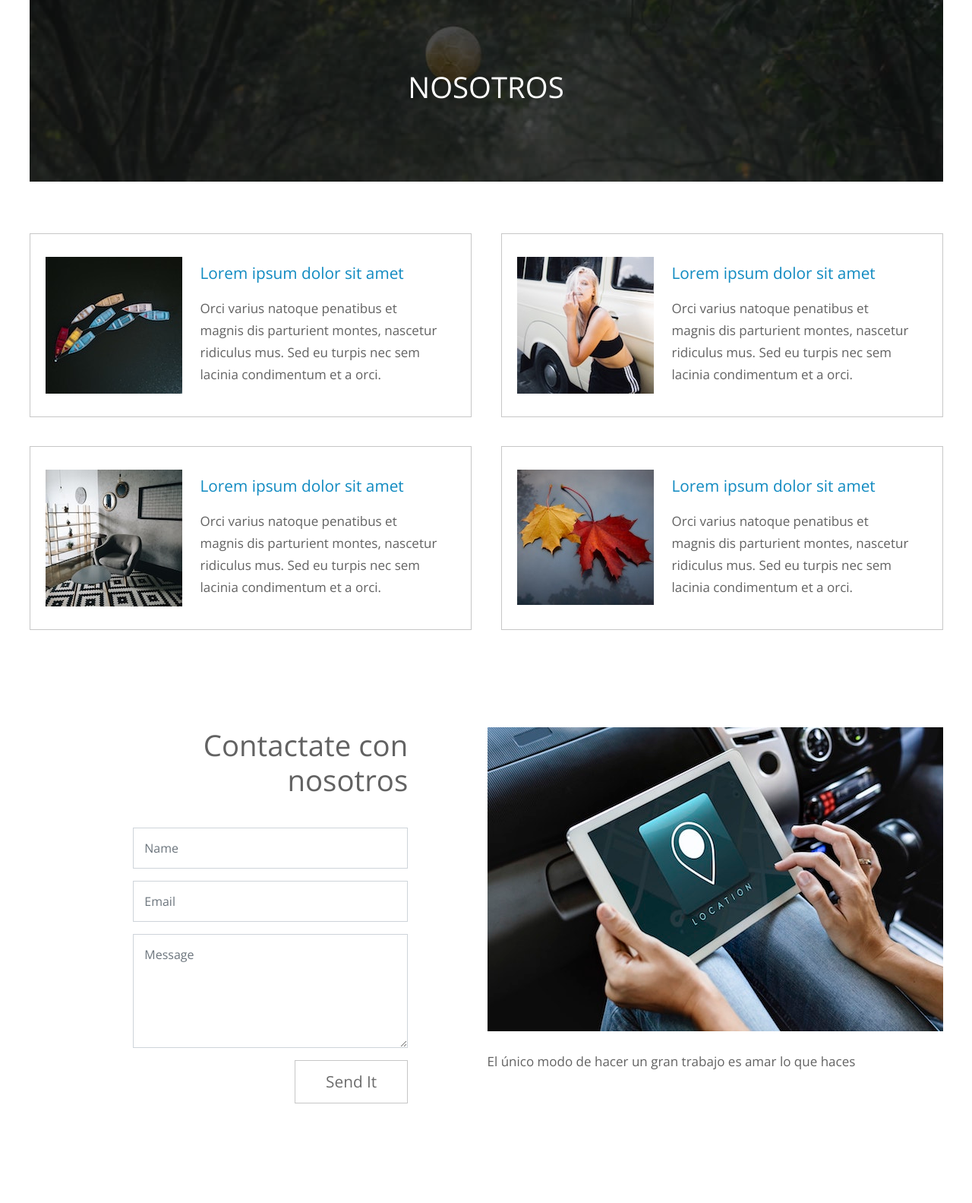
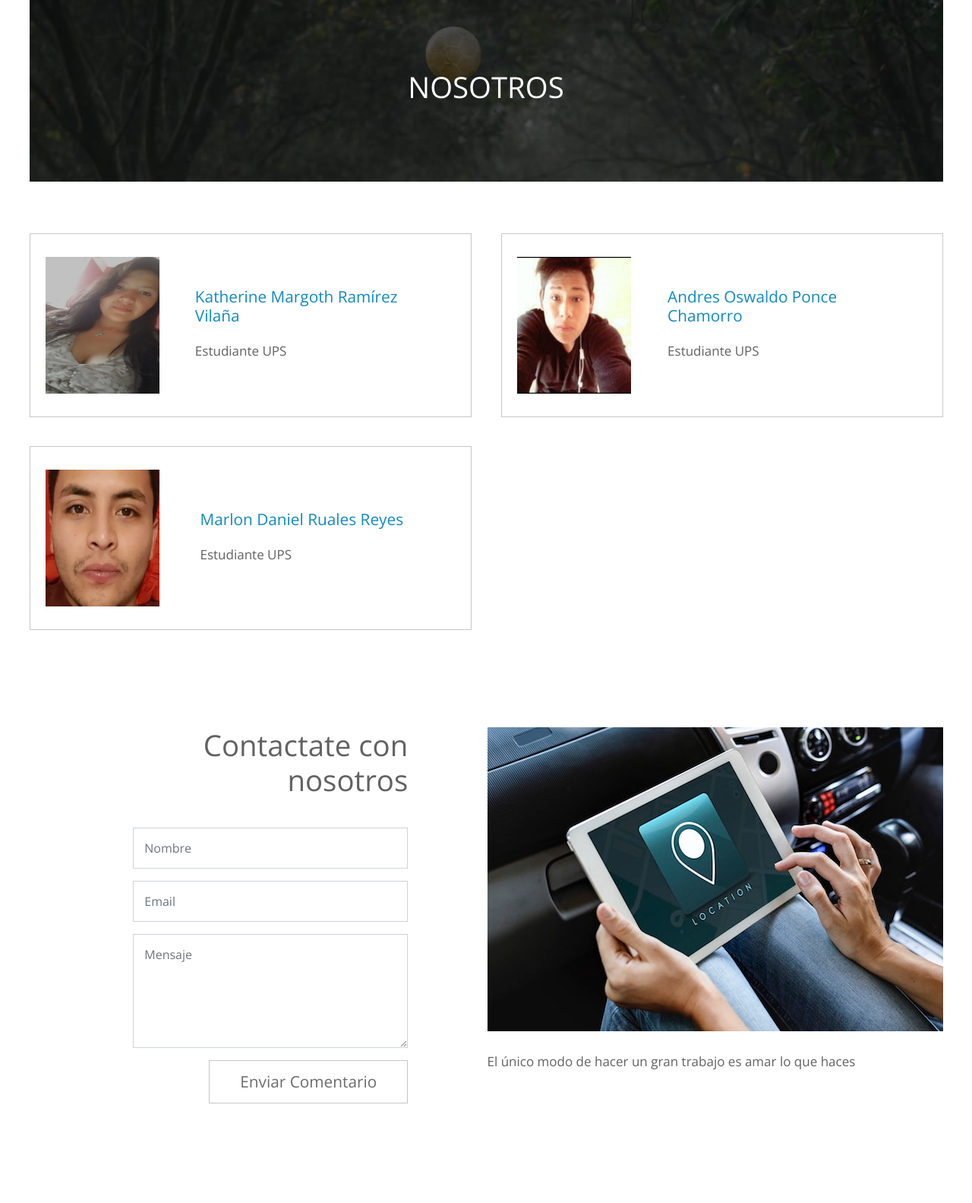
Before and after one commit to JulioSarauz/SimilitudCodigos, a Flask app: page / in a window 1280 px wide. Shown: the part 2131-3714 px from the top of the page at 76% size. Run offline with Flask 2, Linux system fonts and the light colour scheme; some libraries are stand-ins or nearby versions.

Commit message:
contacto y nosotros

```diff
--- a/template/index.html
+++ b/template/index.html
@@ -351,14 +351,12 @@
         <div class="col-lg-6">
           <div class="tm-activity-block">
             <div class="tm-activity-img-container">
-              <img src="/static/img/img-01.jpg" alt="Image" class="tm-activity-img" />
+              <img src="/static/img/img-02.JPEG" width="150px" height="100%" alt="Image" class="tm-activity-img" />
             </div>
             <div class="tm-activity-block-text">
-              <h3 class="tm-text-blue">Lorem ipsum dolor sit amet</h3>
+              <h3 class="tm-text-blue">Katherine Margoth Ramírez Vilaña</h3>
               <p>
-                Orci varius natoque penatibus et magnis dis parturient montes,
-                nascetur ridiculus mus. Sed eu turpis nec sem lacinia
-                condimentum et a orci.
+                Estudiante UPS
               </p>
             </div>
           </div>
@@ -366,14 +364,12 @@
         <div class="col-lg-6">
           <div class="tm-activity-block mr-lg-0 ml-lg-auto">
             <div class="tm-activity-img-container">
-              <img src="/static/img/img-02.jpg" alt="Image" class="tm-activity-img" />
+              <img src="/static/img/img-03.JPEG" width="150px" height="100%" alt="Image" class="tm-activity-img" />
             </div>
             <div class="tm-activity-block-text">
-              <h3 class="tm-text-blue">Lorem ipsum dolor sit amet</h3>
+              <h3 class="tm-text-blue">Andres Oswaldo Ponce Chamorro</h3>
               <p>
-                Orci varius natoque penatibus et magnis dis parturient montes,
-                nascetur ridiculus mus. Sed eu turpis nec sem lacinia
-                condimentum et a orci.
+                Estudiante UPS
               </p>
             </div>
           </div>
@@ -381,33 +377,17 @@
         <div class="col-lg-6">
           <div class="tm-activity-block">
             <div class="tm-activity-img-container">
-              <img src="/static/img/img-03.jpg" alt="Image" class="tm-activity-img" />
+              <img src="/static/img/img-01.JPEG" width="150px" height="100%" alt="Image" class="tm-activity-img" />
             </div>
             <div class="tm-activity-block-text">
-              <h3 class="tm-text-blue">Lorem ipsum dolor sit amet</h3>
+              <h3 class="tm-text-blue">Marlon Daniel Ruales Reyes</h3>
               <p>
-                Orci varius natoque penatibus et magnis dis parturient montes,
-                nascetur ridiculus mus. Sed eu turpis nec sem lacinia
-                condimentum et a orci.
+               Estudiante UPS
               </p>
             </div>
           </div>
         </div>
-        <div class="col-lg-6">
-          <div class="tm-activity-block mr-lg-0 ml-lg-auto">
-            <div class="tm-activity-img-container">
-              <img src="/static/img/img-04.jpg" alt="Image" class="tm-activity-img" />
-            </div>
-            <div class="tm-activity-block-text">
-              <h3 class="tm-text-blue">Lorem ipsum dolor sit amet</h3>
-              <p>
-                Orci varius natoque penatibus et magnis dis parturient montes,
-                nascetur ridiculus mus. Sed eu turpis nec sem lacinia
-                condimentum et a orci.
-              </p>
-            </div>
-          </div>
-        </div>
+
       </div>
     </section>
     <!-- Contact -->
@@ -425,7 +405,7 @@
                   id="contact_name"
                   name="contact_name"
                   class="form-control"
-                  placeholder="Name"
+                  placeholder="Nombre"
                   required
                 />
               </div>
@@ -445,13 +425,13 @@
                   id="contact_message"
                   name="contact_message"
                   class="form-control"
-                  placeholder="Message"
+                  placeholder="Mensaje"
                   required
                 ></textarea>
               </div>
               <div class="tm-text-right">
                 <button type="submit" class="btn tm-btn tm-btn-big">
-                  Send It
+                  Enviar Comentario
                 </button>
               </div>
             </form>
```
Also changed, not shown: static/img/img-01.jpeg (added), static/img/img-01.jpg (deleted), static/img/img-02.jpeg (added), static/img/img-02.jpg (deleted), static/img/img-03.jpeg (added), static/img/img-03.jpg (deleted), static/img/img-04.jpg (deleted).
